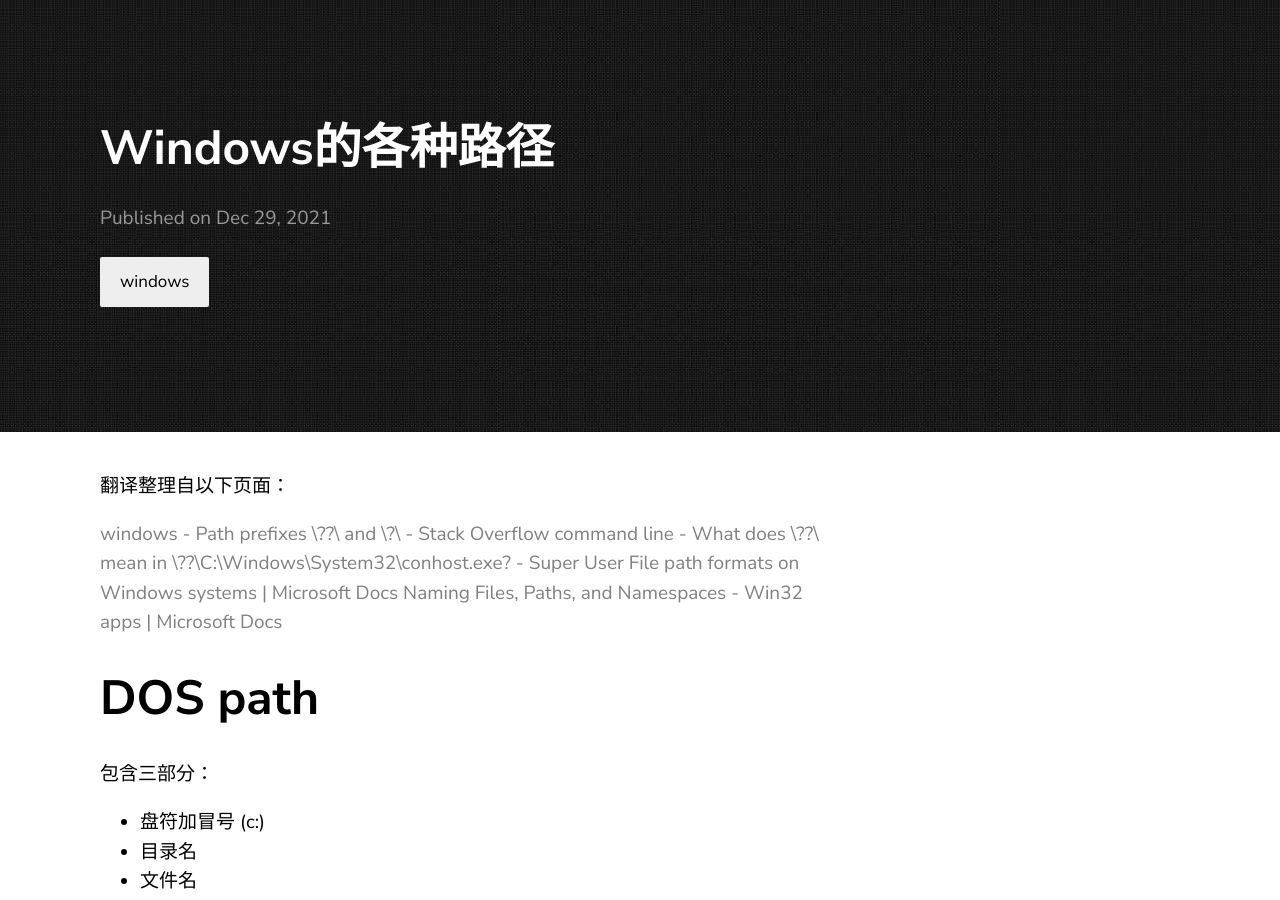
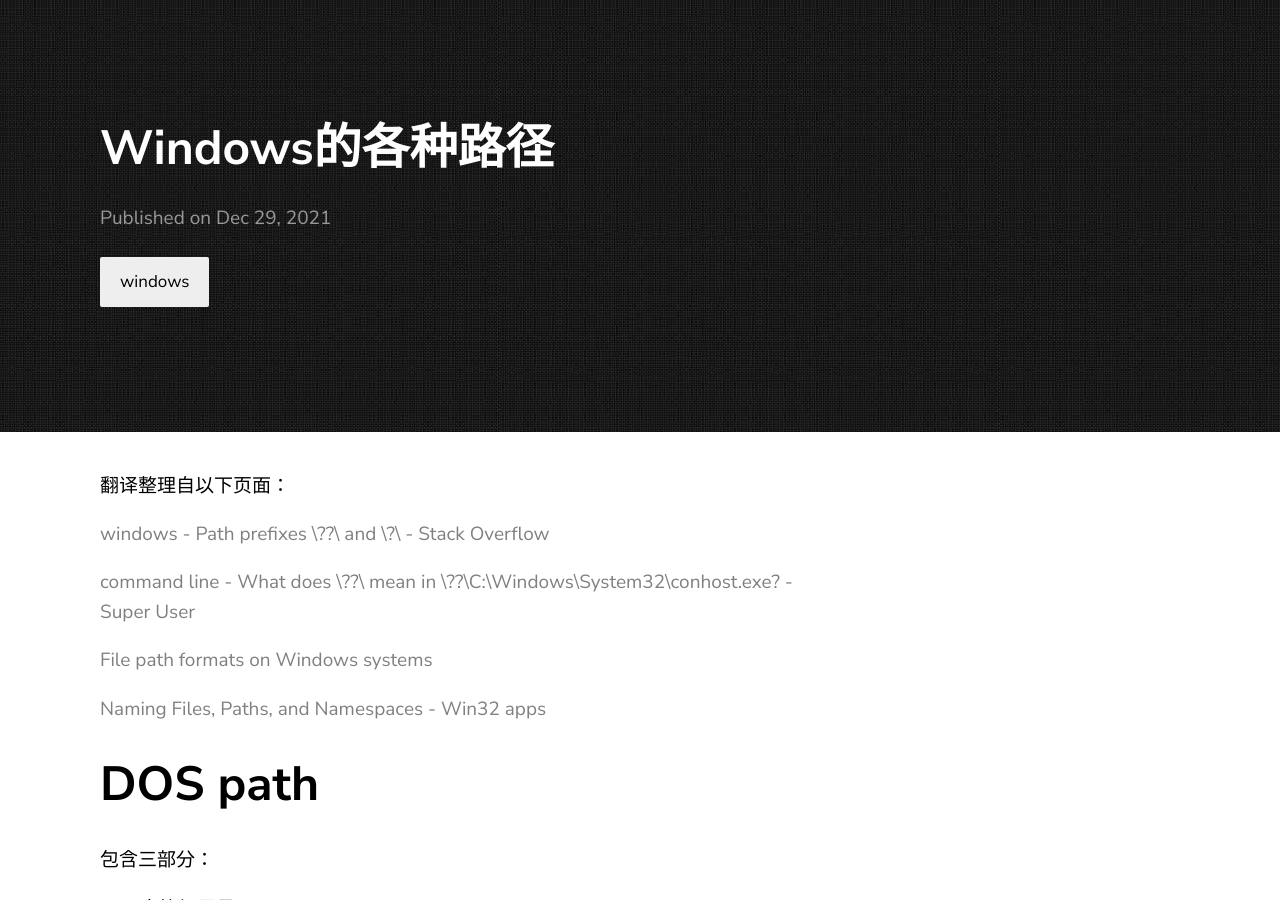
Before and after one commit to CitrusIce/blog, a Jekyll site: the page citrusice.github.io/posts/windows-path/index.html, which Jekyll copies as it is, in a window 1280 px wide and 900 px high. Built offline with Jekyll 4.4.1, drawn with Linux system fonts in a browser that asks for light colours.

Commit message:
update post windows-path

```diff
--- a/citrusice.github.io/posts/windows-path/index.html
+++ b/citrusice.github.io/posts/windows-path/index.html
@@ -24,10 +24,13 @@
       <div class="post-container">
           <p>翻译整理自以下页面：</p>
 
-<p><a href="https://stackoverflow.com/questions/23041983/path-prefixes-and">windows - Path prefixes \??\ and \?\ - Stack Overflow</a>
-<a href="https://superuser.com/questions/810609/what-does-mean-in-c-windows-system32-conhost-exe">command line - What does \??\ mean in \??\C:\Windows\System32\conhost.exe? - Super User</a>
-<a href="https://docs.microsoft.com/en-us/dotnet/standard/io/file-path-formats#dos-device-paths">File path formats on Windows systems | Microsoft Docs</a>
-<a href="https://docs.microsoft.com/en-us/windows/win32/fileio/naming-a-file#win32-file-namespaces">Naming Files, Paths, and Namespaces - Win32 apps | Microsoft Docs</a></p>
+<p><a href="https://stackoverflow.com/questions/23041983/path-prefixes-and">windows - Path prefixes \??\ and \?\ - Stack Overflow</a></p>
+
+<p><a href="https://superuser.com/questions/810609/what-does-mean-in-c-windows-system32-conhost-exe">command line - What does \??\ mean in \??\C:\Windows\System32\conhost.exe? - Super User</a></p>
+
+<p><a href="https://docs.microsoft.com/en-us/dotnet/standard/io/file-path-formats#dos-device-paths">File path formats on Windows systems</a></p>
+
+<p><a href="https://docs.microsoft.com/en-us/windows/win32/fileio/naming-a-file#win32-file-namespaces">Naming Files, Paths, and Namespaces - Win32 apps</a></p>
 
 <h1 id="dos-path">DOS path</h1>
 
```
Also changed, not shown: _posts/2021-12-29-windows-path.markdown (+5 -2 lines), citrusice.github.io/feed.xml (+8 -5 lines).
